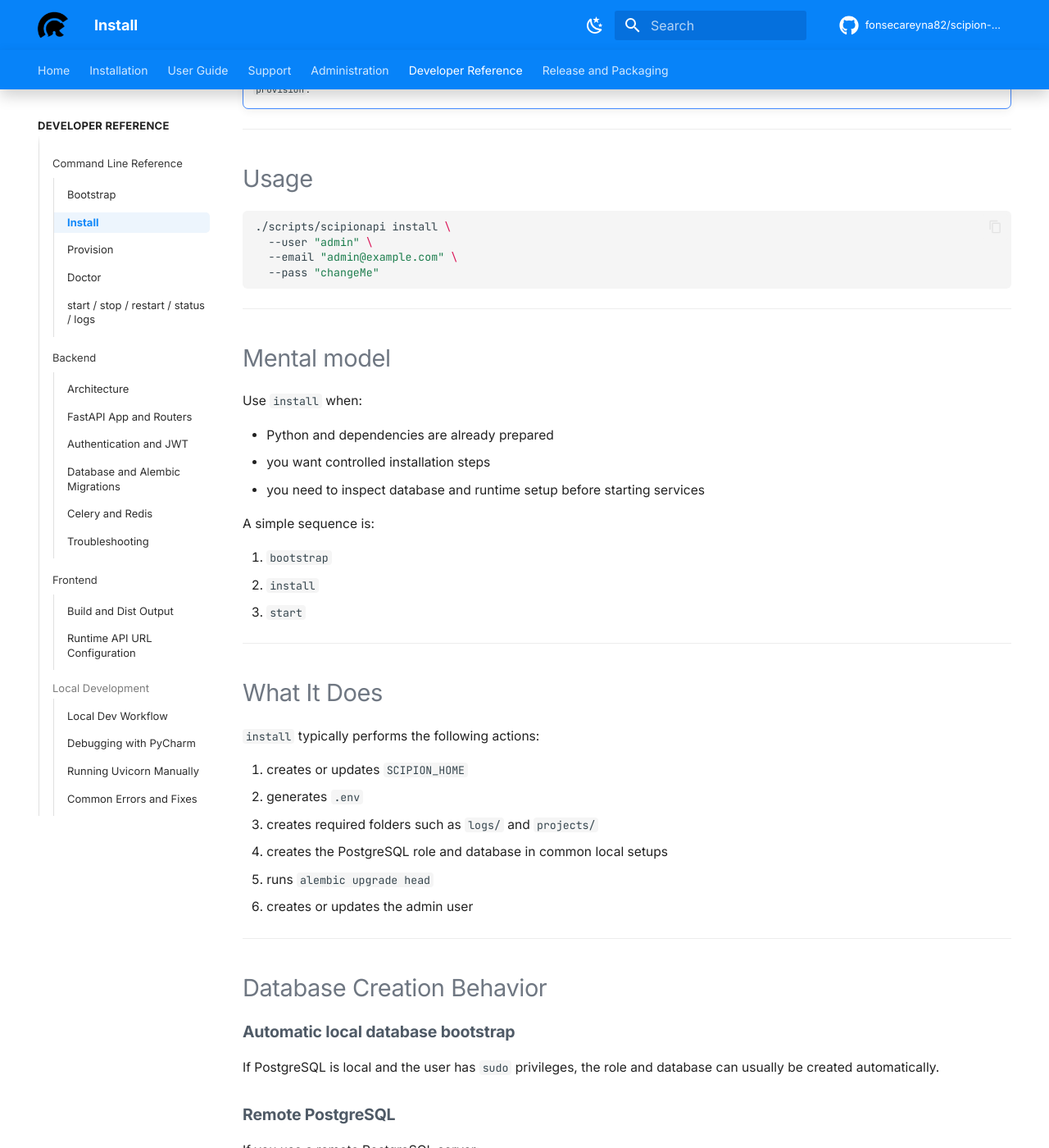
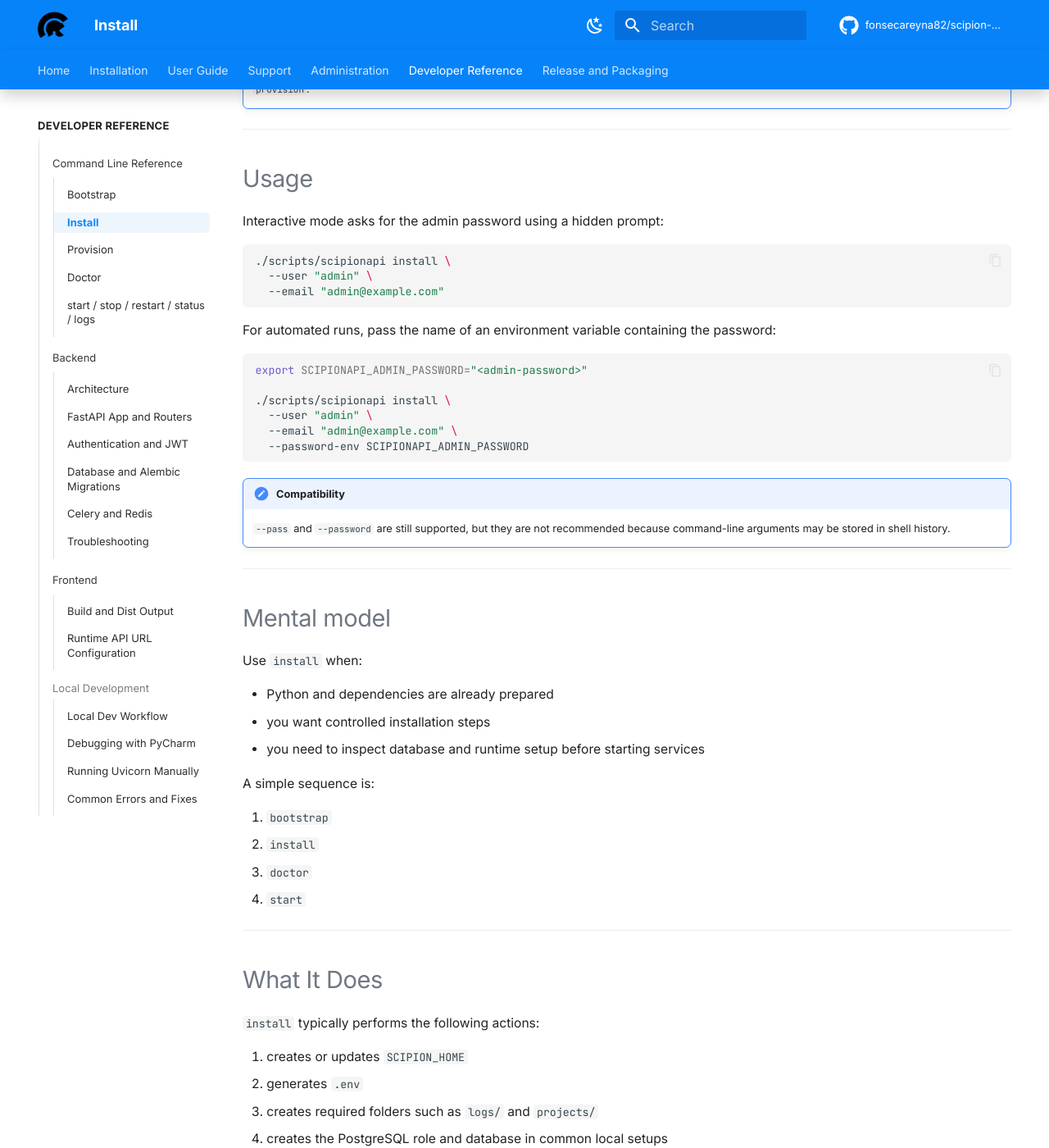
Before and after one commit to fonsecareyna82/scipion-docs, an MkDocs documentation site: the page built from docs/cli/install.md, in a window 1280 px wide and 1400 px high, scrolled down 293 px. Shown: the whole window at 82% size. Built offline with MkDocs 1.6.1 and Material for MkDocs 9.7.7, drawn with Linux system fonts in a browser that asks for light colours; comment, search, counter and statistics services are not loaded; the version menu is left out; some of the changed text lies outside the part shown.

Commit message:
document secure password handling for install

````diff
--- a/docs/cli/install.md
+++ b/docs/cli/install.md
@@ -16,12 +16,27 @@ It prepares the application to run, but it does **not** start runtime services.
 
 ## Usage
 
+Interactive mode asks for the admin password using a hidden prompt:
+
 ```bash
 ./scripts/scipionapi install \
   --user "admin" \
+  --email "admin@example.com"
+```
+
+For automated runs, pass the name of an environment variable containing the password:
+
+```bash
+export SCIPIONAPI_ADMIN_PASSWORD="<admin-password>"
+
+./scripts/scipionapi install \
+  --user "admin" \
   --email "admin@example.com" \
-  --pass "changeMe"
+  --password-env SCIPIONAPI_ADMIN_PASSWORD
 ```
+
+!!! note "Compatibility"
+    `--pass` and `--password` are still supported, but they are not recommended because command-line arguments may be stored in shell history.
 
 ---
 
@@ -37,7 +52,8 @@ A simple sequence is:
 
 1. `bootstrap`
 2. `install`
-3. `start`
+3. `doctor`
+4. `start`
 
 ---
 
@@ -52,6 +68,8 @@ A simple sequence is:
 5. runs `alembic upgrade head`
 6. creates or updates the admin user
 
+The admin password is used to create or update the user but is not persisted as `ADMIN_PASSWORD` in `.env`.
+
 ---
 
 ## Database Creation Behavior
@@ -64,7 +82,7 @@ If PostgreSQL is local and the user has `sudo` privileges, the role and database
 
 If you use a remote PostgreSQL server:
 
-- create the database and role manually
+- create the database and role manually, or provide PostgreSQL admin credentials through the supported environment variables
 - ensure `.env` contains a valid `DATABASE_URL`
 - confirm connectivity before running `install`
 
@@ -75,6 +93,7 @@ If you use a remote PostgreSQL server:
 After `install`, continue with:
 
 ```bash
+./scripts/scipionapi doctor
 ./scripts/scipionapi start
 ./scripts/scipionapi status
 curl http://localhost:8080/health
@@ -89,7 +108,7 @@ Running `install` again is generally safe.
 Typical behavior:
 
 - does **not** drop the database
-- updates admin credentials if needed
+- updates admin credentials if a password is provided
 - ensures migrations are applied and up to date
 
 ---
@@ -104,3 +123,6 @@ Typical behavior:
 
 !!! warning "Admin user not updated as expected"
     Re-run `install` with explicit options and inspect output or logs for validation errors.
+
+!!! warning "Environment looks inconsistent"
+    Run `./scripts/scipionapi doctor` to inspect Conda, `.env`, database, Redis, imports, and runtime state.
````
